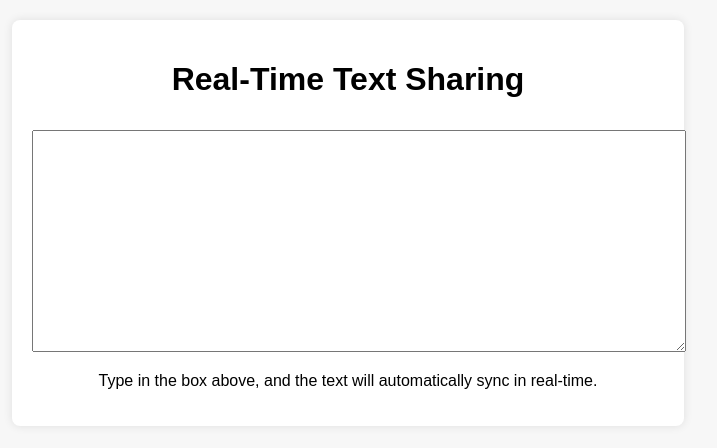
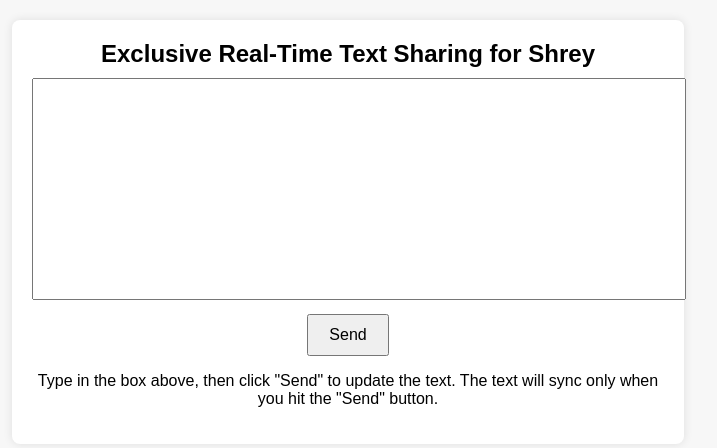
Before and after one commit to sonishrey9/text-sharing-work, a Flask app: page / in a window 1280 px wide. Shown: the top 448 px of the page, without its empty margins (292-1009 px from the left). Run offline with Flask 2, Linux system fonts and the light colour scheme; the visitor is signed in with stand-in values (Sample User, id 1).

Commit message:
updated index without refresh

```diff
--- a/copy-paste-fetaure/backend/templates/index.html
+++ b/copy-paste-fetaure/backend/templates/index.html
@@ -3,7 +3,7 @@
 <head>
     <meta charset="UTF-8">
     <meta name="viewport" content="width=device-width, initial-scale=1.0">
-    <title>Real-Time Text Sharing</title>
+    <title>Exclusive Real-Time Text Sharing for Shrey</title>
     <style>
         body {
             font-family: Arial, sans-serif;
@@ -22,33 +22,30 @@
         textarea {
             width: 100%;
             height: 200px;
-            font-size: 16px;
+            font-size: 18px;
             padding: 10px;
             margin-top: 10px;
+            resize: none;
         }
         button {
             margin-top: 10px;
             padding: 10px 20px;
             font-size: 16px;
         }
+        .header {
+            font-size: 24px;
+            font-weight: bold;
+        }
     </style>
     <script>
-        let lastFetchedText = ""; // Store the last fetched text for comparison
-
-        // Function to fetch and display the latest shared text
+        // Function to fetch and display the latest shared text on page load
         async function fetchText() {
             const response = await fetch('/fetch');
             const data = await response.json();
-
-            // Update the text area only if the fetched text is different from what's currently displayed
-            const textArea = document.getElementById('sharedText');
-            if (data.text !== textArea.value && data.text !== lastFetchedText) {
-                textArea.value = data.text;
-                lastFetchedText = data.text;
-            }
+            document.getElementById('sharedText').value = data.text;
         }
 
-        // Function to update the shared text
+        // Function to update the shared text when the "Send" button is clicked
         async function updateText() {
             const text = document.getElementById('sharedText').value;
             await fetch('/update', {
@@ -56,10 +53,8 @@
                 headers: { 'Content-Type': 'application/json' },
                 body: JSON.stringify({ text: text })
             });
+            alert("Text updated successfully!"); // Optional: Alert to confirm update
         }
-
-        // Set up real-time fetching every 2 seconds
-        setInterval(fetchText, 2000);
 
         // Initial fetch to populate the text area
         window.onload = fetchText;
@@ -67,9 +62,10 @@
 </head>
 <body>
     <div class="container">
-        <h1>Real-Time Text Sharing</h1>
-        <textarea id="sharedText" oninput="updateText()"></textarea>
-        <p>Type in the box above, and the text will automatically sync in real-time.</p>
+        <div class="header">Exclusive Real-Time Text Sharing for Shrey</div>
+        <textarea id="sharedText"></textarea>
+        <button onclick="updateText()">Send</button>
+        <p>Type in the box above, then click "Send" to update the text. The text will sync only when you hit the "Send" button.</p>
     </div>
 </body>
 </html>
```
